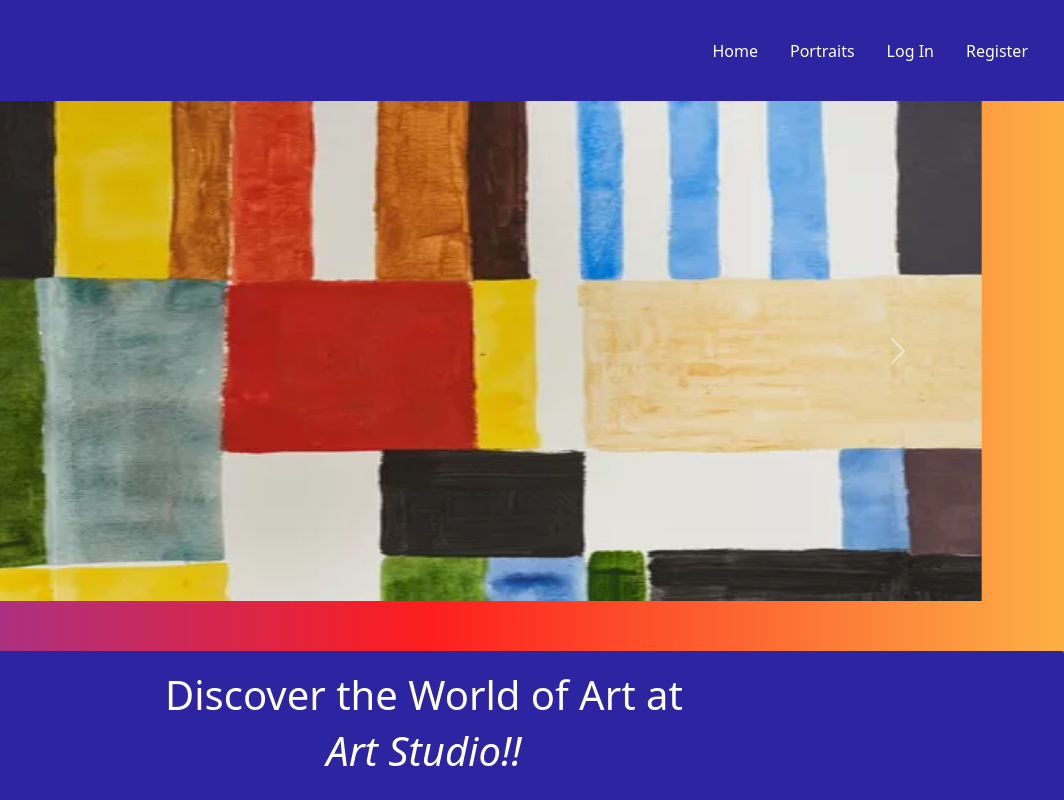
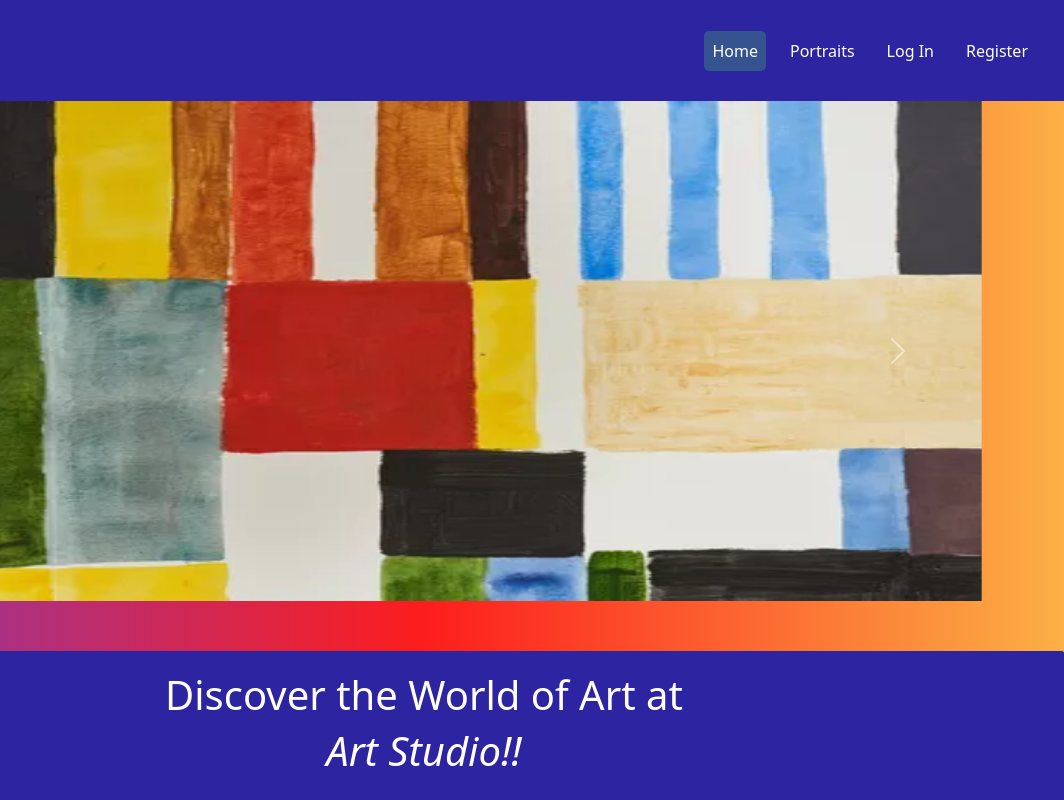
Before and after one commit to Sourab19/ArtStudio-Website, a plain HTML site: page index.html in a window 1280 px wide. In both pictures the pointer is over the item "Home". Shown: the top 800 px of the page, 216-1280 px from the left. Drawn offline with nearby package versions, Linux system fonts and the light colour scheme.

Commit message:
last commit

```diff
--- a/style.css
+++ b/style.css
@@ -1,3 +1,11 @@
+.navbar-nav .nav-item {
+  transition: 0.5s background-color ease;
+}
+
+.navbar-nav .nav-item:hover {
+  background-color: rgba(57, 100, 137, 0.729);
+  border-radius: 5px;
+}
 .grad {
   background: rgb(131, 58, 180);
   background: linear-gradient(
```
